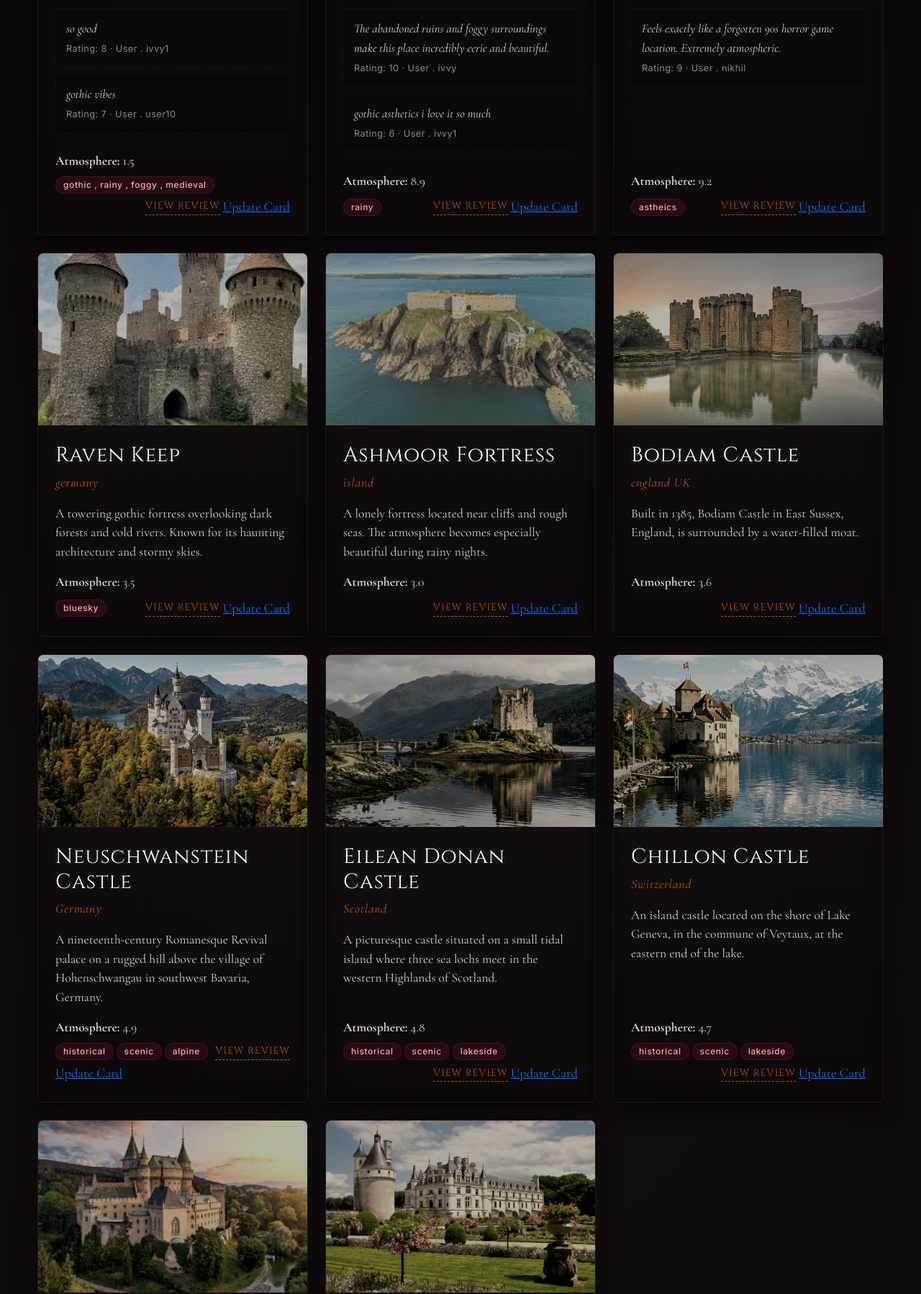
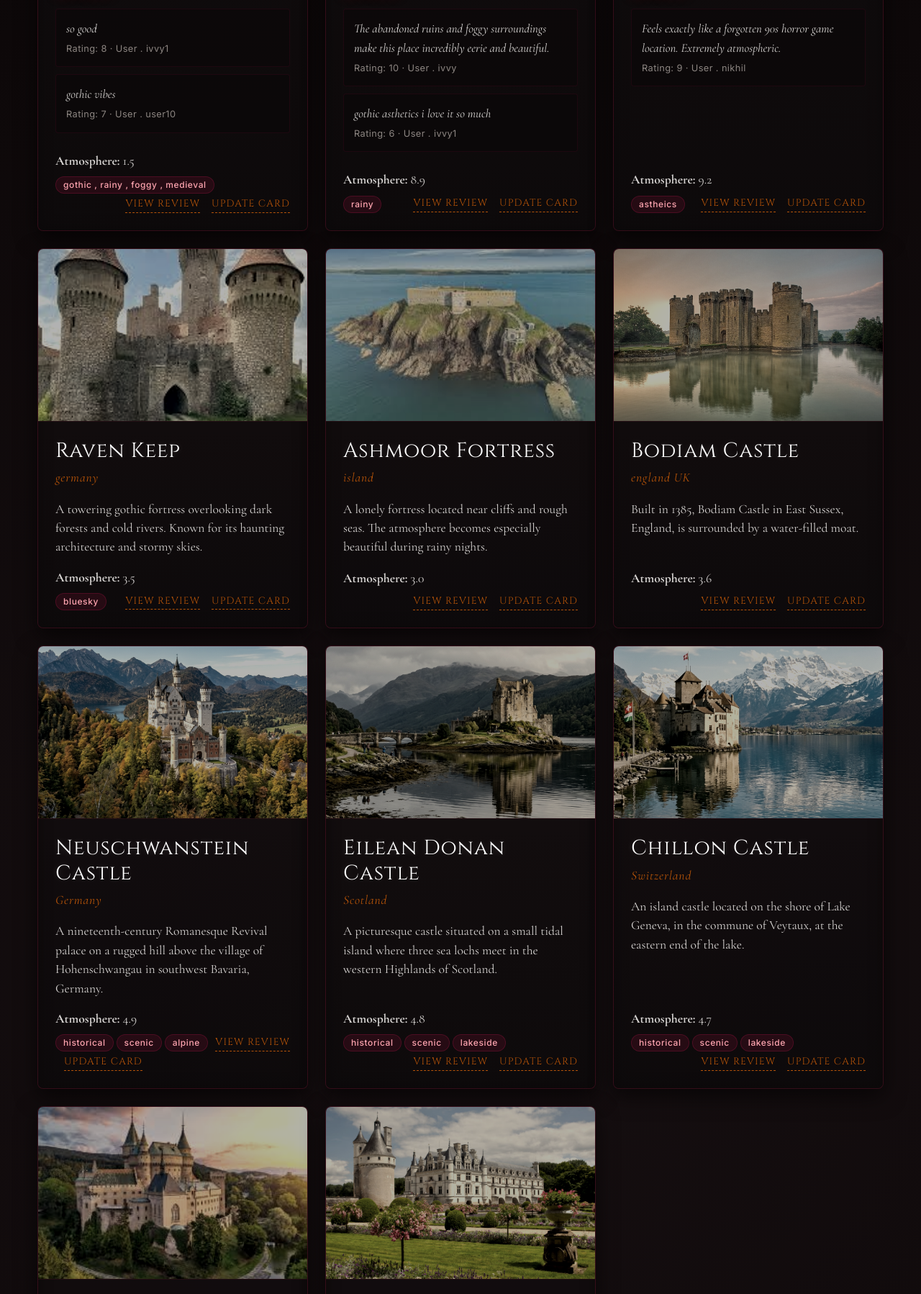
Before and after one commit to nik-767/gloomvalut, a Django app: page /home/ in a window 1280 px wide. Shown: the part 964-2762 px from the top of the page at 72% size. Run offline with Django 5.2, Linux system fonts and the light colour scheme; data comes from the database, SQL or seed files in the repository.

Commit message:
update styles with glow variables and update-card-link styling

```diff
--- a/static/core/styles.css
+++ b/static/core/styles.css
@@ -23,6 +23,9 @@
     --font-heading: 'Cinzel', serif;
     --font-body: 'Cormorant Garamond', serif;
     --font-ui: 'Inter', sans-serif;
+
+    --gold-glow: rgba(251, 191, 36, 0.35);
+    --primary-glow: rgba(225, 29, 72, 0.5);
 }
 
 body {
@@ -379,9 +382,8 @@ body {
     border-radius: 4px;
 }
 
-.view-review-link {
+.view-review-link, .update-card-link {
     display: inline-block;
-    margin-left: auto;
     font-family: var(--font-heading);
     font-size: 0.85rem;
     color: var(--accent-gold);
@@ -392,7 +394,15 @@ body {
     transition: all 0.3s ease;
 }
 
-.view-review-link:hover {
+.view-review-link {
+    margin-left: auto;
+}
+
+.update-card-link {
+    margin-left: 12px;
+}
+
+.view-review-link:hover, .update-card-link:hover {
     color: var(--accent-gold-bright);
     border-bottom-style: solid;
     text-shadow: 0 0 5px var(--gold-glow);
```
